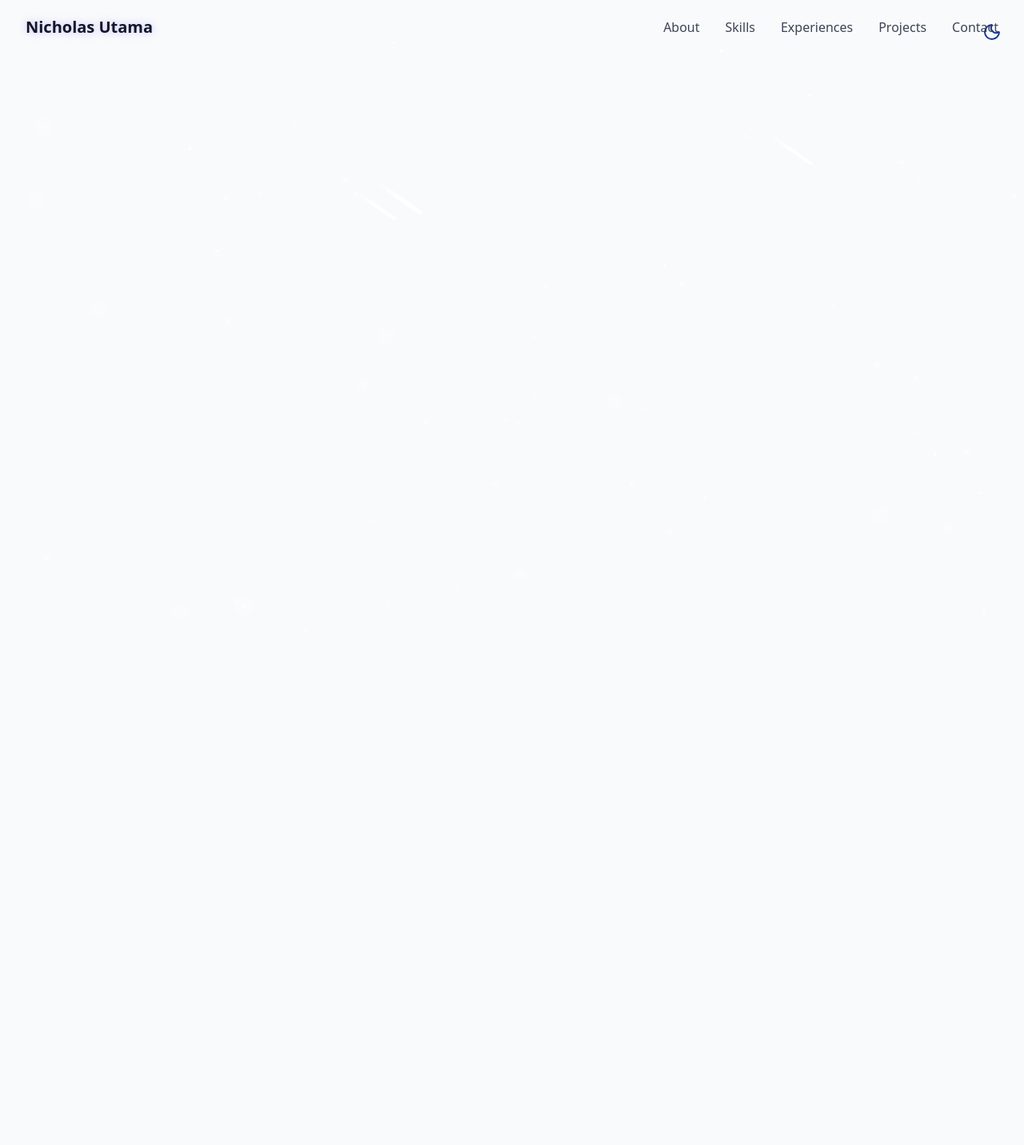
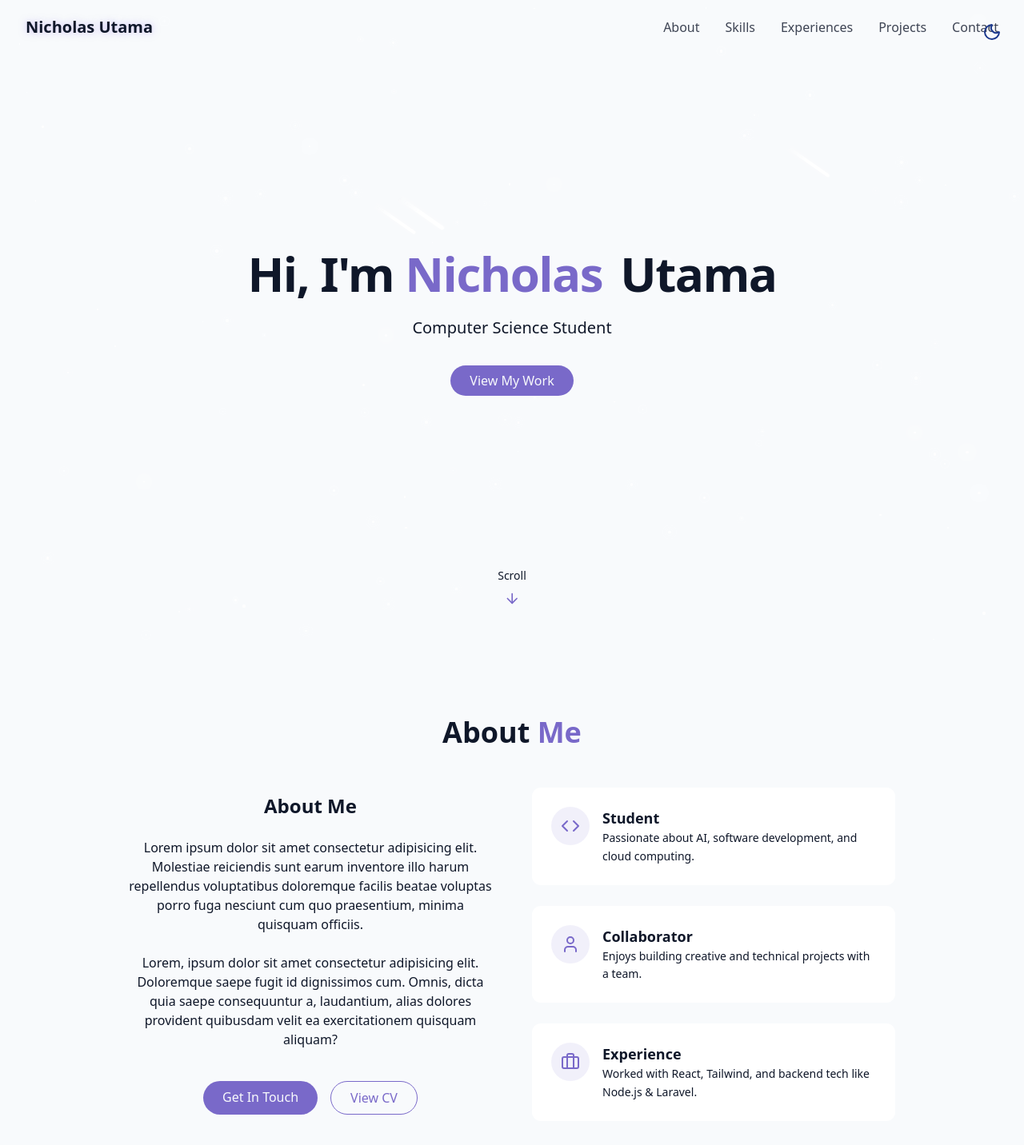
Before and after one commit to Nicholas3/Portofolio, a React (Vite) app: page / in a window 1280 px wide. Shown: the top 1432 px of the page at 80% size. Before the commit the page ends 800 px from the top, so only its background shows below. Built offline with nearby package versions, Linux system fonts and the light colour scheme.

Commit message:
added about section

```diff
--- /dev/null
+++ b/src/components/AboutSection.jsx
@@ -0,0 +1,75 @@
+import { Briefcase, Code, User } from "lucide-react";
+
+
+export const AboutSection = () => {
+   return (
+      <section id="about" className="py-24 px-4 relative">
+         <div className="container mx-auto max-w-5xl">
+            <h2 className="text-3xl md:text-4xl font-bold mb-12 text-center">
+               About <span className="text-primary"> Me</span>
+            </h2>
+
+            <div className="grid grid-cols-1 md:grid-cols-2 gap-12 items-center">
+               <div className="space-y-6">
+                  <h3 className="text-2xl font-semibold">About Me</h3>
+
+                  <p className="text-muted-foreground">
+                     Lorem ipsum dolor sit amet consectetur adipisicing elit. Molestiae reiciendis sunt earum inventore illo harum repellendus voluptatibus doloremque facilis beatae voluptas porro fuga nesciunt cum quo praesentium, minima quisquam officiis.
+                  </p>
+
+                  <p className="text-muted-foreground">
+                     Lorem, ipsum dolor sit amet consectetur adipisicing elit. Doloremque saepe fugit id dignissimos cum. Omnis, dicta quia saepe consequuntur a, laudantium, alias dolores provident quibusdam velit ea exercitationem quisquam aliquam?
+                  </p>
+
+                  <div className="flex flex-col sm: flex-row gap-4 pt-4 justify-center">
+                     <a href="#contact" className="cosmic-button">Get In Touch</a>
+
+                     <a href="" className="px-6 py-2 rounded-full border border-primary text-primary hover:bg-primary/10 transition-colors duration-300">
+                        View CV
+                     </a>
+                  </div>
+               </div>
+
+
+               {/* card section */}
+               <div className="grid grid-cols-1 gap-6">
+                  {[
+                     {
+                        icon: <Code className="h-6 w-6 text-primary" />,
+                        title: "Student",
+                        desc: "Passionate about AI, software development, and cloud computing.",
+                     },
+                     {
+                        icon: <User className="h-6 w-6 text-primary" />,
+                        title: "Collaborator",
+                        desc: "Enjoys building creative and technical projects with a team.",
+                     },
+                     {
+                        icon: <Briefcase className="h-6 w-6 text-primary" />,
+                        title: "Experience",
+                        desc: "Worked with React, Tailwind, and backend tech like Node.js & Laravel.",
+                     },
+                  ].map((card, index) => (
+                     <div
+                        key={index}
+                        className="gradient-border p-6 card-hover rounded-xl transition-transform duration-300 hover:scale-105"
+                     >
+                        <div className="flex items-start gap-4">
+                           <div className="p-3 rounded-full bg-primary/10">{card.icon}</div>
+                           <div className="text-left">
+                              <h4 className="font-semibold text-lg text-foreground">
+                                 {card.title}
+                              </h4>
+                              <p className="text-muted-foreground text-sm leading-relaxed">
+                                 {card.desc}
+                              </p>
+                           </div>
+                        </div>
+                     </div>
+                  ))}
+               </div>
+            </div>
+         </div>
+      </section>
+   );
+};
--- /dev/null
+++ b/src/components/HeroSection.jsx
@@ -0,0 +1,34 @@
+import { ArrowDown } from "lucide-react";
+
+
+export const HeroSection = () => {
+   return (
+      <section id="hero" className="relative min-h-screen flex flex-col items-center justify-center px-4">
+         <div className="container max-w-4xl mx-auto text-center z-10">
+            <div className="space-y-6">
+               <h1 className="text-4xl md:text-6xl font-bold tracking-tight">
+                  <span className="opacity-0 animate-fade-in"> Hi, I'm</span>
+                  <span className="text-primary opacity-0 animate-fade-in-delay-1"> Nicholas</span>
+                  <span className="text-gradient ml-2 opacity-0 animate-fade-in-delay-2"> Utama</span>
+               </h1>
+
+               <p className="text-lg md:text-xl text-muted-foreground max-2-2xl mx-auto opacity-0 animate-fade-in-delay-3">
+                  Computer Science Student
+               </p>
+
+               <div className="pt-4 opacity-0 animate-fade-in-delay-3">
+                  <a href="#projects" className="cosmic-button">
+                     View My Work
+                  </a>
+               </div>
+
+            </div>
+         </div>
+
+         <div className="absolute bottom-8 left-1/2 transform -translate-x-1/2 flex flex-col items-center animate-bounce">
+            <span className="text-sm text-muted-foreground mb-2"> Scroll </span>
+            <ArrowDown className="h-5 w-5 text-primary" />
+         </div>
+      </section>
+   );
+};
--- a/src/pages/Home.jsx
+++ b/src/pages/Home.jsx
@@ -1,6 +1,8 @@
 import { Navbar } from "@/components/Navbar";
 import { ThemeToggle } from "@/components/ThemeToggle";
 import { StarBackground } from "@/components/StarBackground";
+import { HeroSection } from "@/components/HeroSection";
+import { AboutSection } from "@/components/AboutSection";
 
 export const Home = () => {
    return (
@@ -12,7 +14,10 @@ export const Home = () => {
       {/* Navbar */}
       <Navbar />
       {/* Main Content */}
-
+      <main>
+         <HeroSection />
+         <AboutSection />
+      </main>
       {/* Footer */}
    </div>
    );
```
